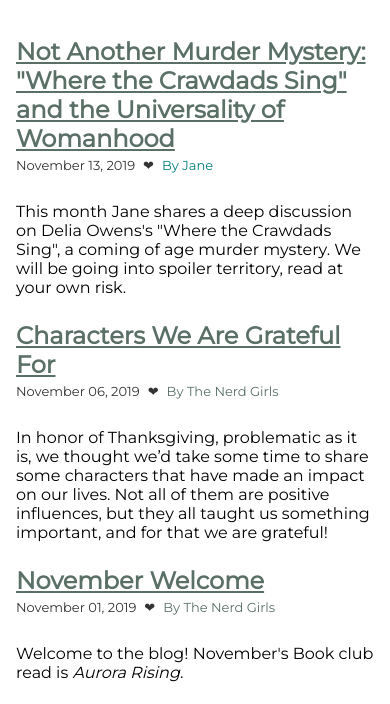
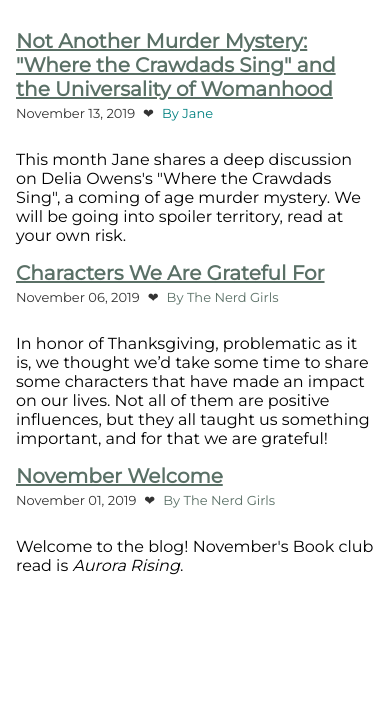
Before and after one commit to catheraaine/nerd-girls-blog, a Gatsby site: page / in a window 390 px wide. Shown: the part 89-793 px from the top of the page. Built offline with nearby package versions, Linux system fonts and the light colour scheme; Gatsby itself is replaced by a stand-in of ours.

Commit message:
fix: mobile padding on listings

```diff
--- a/src/scss/_components.listing.scss
+++ b/src/scss/_components.listing.scss
@@ -1,4 +1,7 @@
 .listing {
+  $listingGrowsFontSize: 30.125rem;
+
+  min-width: 80%;
   margin: {
     left: $mobile-padding;
     right: $mobile-padding;
@@ -6,7 +9,12 @@
 
   &__title {
     margin-bottom: 0;
-    font-size: 1.5rem;
+    margin-top: 1rem;
+    font-size: 1.25rem;
+
+    @media (min-width: $listingGrowsFontSize) {
+      font-size: 1.5rem;
+    }
   }
 
   &__meta {
--- a/src/scss/_components.post.scss
+++ b/src/scss/_components.post.scss
@@ -23,7 +23,9 @@
     padding: 0;
     margin: 0;
     box-sizing: border-box;
-    min-width: 20rem;
+    @media (min-width: $center-post-content) {
+      min-width: 20rem;
+    }
   }
 
   &__title {
```
